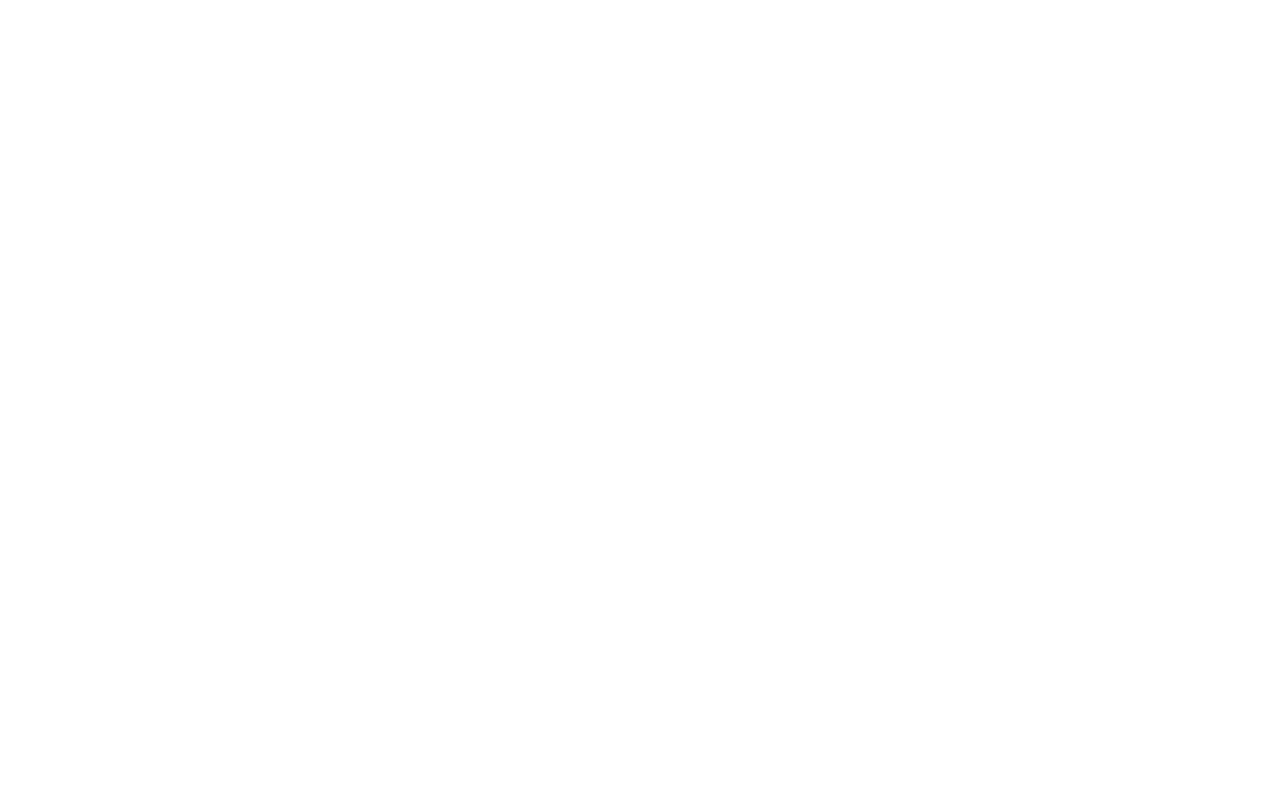
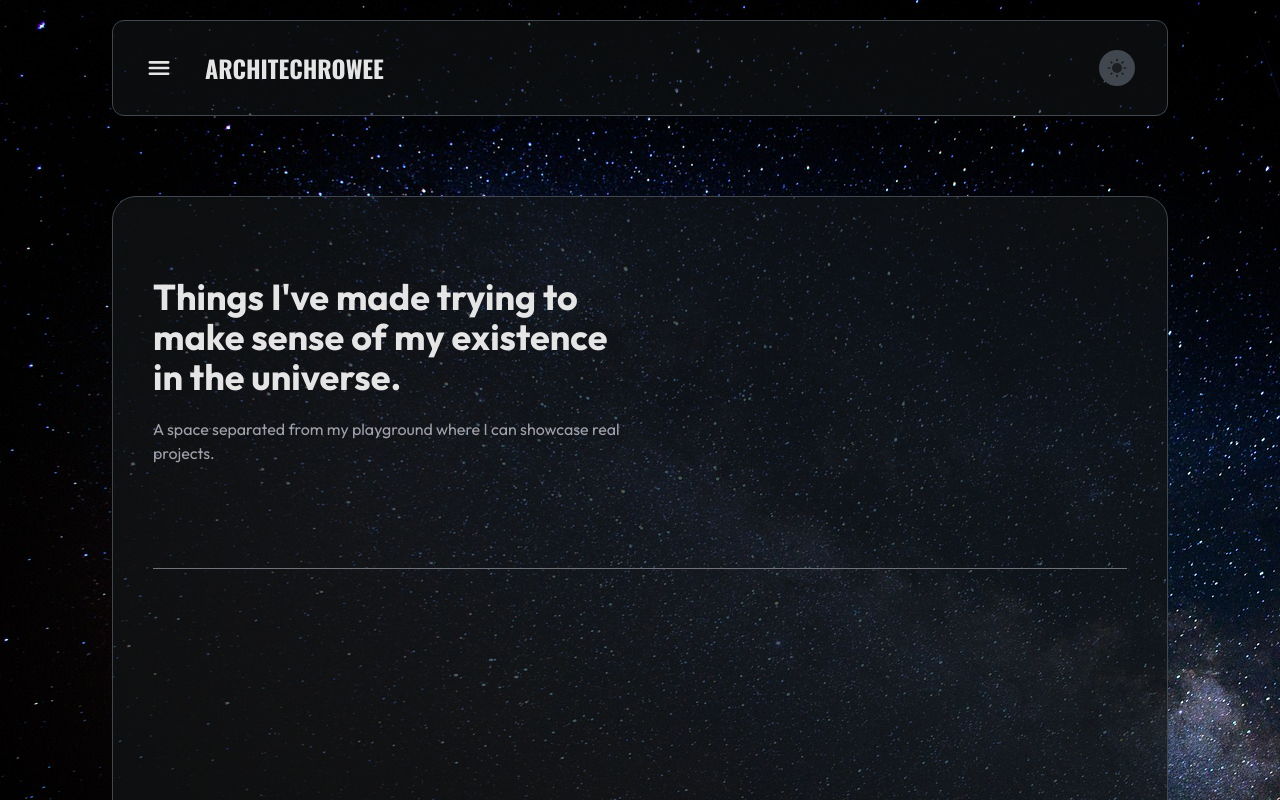
Before and after one commit to Rowee13/architech-rowee-v2, a React (Create React App) app: page /projects in a window 1280 px wide. Before the commit this address had no page. Shown: the top 800 px of the page. Built offline with nearby package versions, Linux system fonts and the light colour scheme; a web font is replaced by a local one.

Commit message:
Improve WorkCard UI, refactor other pages, and add projects page

```diff
--- a/src/App.jsx
+++ b/src/App.jsx
@@ -1,13 +1,16 @@
 import { BrowserRouter, Routes, Route } from "react-router-dom";
 
-import Home from "./pages/Home";
-import About from "./pages/About";
-import Contact from "./pages/Contact";
-import MyPlayground from "./pages/my-playground/MyPlayground";
-import ReactCodesandbox from "./pages/my-playground/react-bootcamp/ReactCodesandbox";
-import ReactBootcampProjects from "./pages/my-playground/react-bootcamp/ReactBootcampProjects";
-import Blog from "./pages/blog/Blog";
-import Resources from "./pages/resources/Resources";
+import {
+  Home,
+  About,
+  Contact,
+  MyPlayground,
+  ReactCodesandbox,
+  ReactBootcampProjects,
+  Projects,
+  Blog,
+  Resources,
+} from "./pages";
 import "./App.css";
 
 //----------------------------------------------------------
@@ -27,6 +30,7 @@
             element={<ReactBootcampProjects />}
           />
         </Route>
+        <Route path="/projects" element={<Projects />} />
         <Route path="/blog" element={<Blog />} />
         <Route path="/resources" element={<Resources />} />
       </Routes>
--- a/src/components/Layout.jsx
+++ b/src/components/Layout.jsx
@@ -7,7 +7,7 @@
   return (
     <>
       <Header />
-      <main className="flex flex-col justify-between h-full bg-bunker-gray-900 bg-no-repeat bg-opacity-60 border border-bunker-gray-400 lg:mx-16 xl:mx-28 mt-20 px-5 md:px7 xl:px-10 pt-20 rounded-t-3xl">
+      <main className="flex flex-col justify-between h-full bg-bunker-gray-900 bg-no-repeat bg-opacity-70 border border-bunker-gray-400 lg:mx-16 xl:mx-28 mt-20 px-5 md:px7 xl:px-10 pt-20 rounded-t-3xl">
         {children}
         <Footer />
       </main>
--- a/src/components/cards/WorksCard.jsx
+++ b/src/components/cards/WorksCard.jsx
@@ -4,15 +4,15 @@
 
 const WorksCard = ({ workId, workImg, workTitle, workDescription }) => {
   return (
-    <div className="flex flex-col w-full md:w-6/12 lg:w-4/12 rounded-xl bg-bunker-gray-800">
-      <div className="overflow-hidden rounded-t-xl">
+    <div className="flex flex-col w-full md:w-6/12 lg:w-4/12 p-3 xs:p-5 rounded-xl bg-bunker-gray-800 border border-bunker-gray-400 bg-opacity-60 hover:border-riptide-accent transition-all ease-in-out duration-200">
+      <div className="overflow-hidden rounded-xl">
         <img
           src={workImg}
           alt={workId}
           className="object-cover object-center"
         />
       </div>
-      <div className="pt-5 px-8 h-36">
+      <div className="pt-5 h-36">
         <h3 className="font-extrabold text-xl pb-3 text-whisper-white truncate">
           {workTitle}
         </h3>
@@ -22,7 +22,7 @@
       </div>
       <Link
         to={workId}
-        className="text-center text-riptide-accent py-3 m-8 rounded-xl uppercase font-black bg-bunker-gray-800 border border-riptide-accent hover:bg-riptide-accent hover:text-bunker-gray-900"
+        className="text-center text-riptide-accent w-full xs:w-5/12 py-2 xs:py-3 mt-10 mb-4 rounded-lg uppercase font-black bg-bunker-gray-800 border border-riptide-accent hover:bg-riptide-accent hover:text-bunker-gray-900"
       >
         view
       </Link>
--- a/src/constants/index.js
+++ b/src/constants/index.js
@@ -1,6 +1,7 @@
 export const links = [
   { name: "About me", to: "/about-me" },
   { name: "My Playground", to: "/my-playground" },
+  { name: "Projects", to: "/projects" },
   { name: "Blog", to: "/blog" },
   { name: "Resources", to: "/resources" },
   { name: "Contact me", to: "/contact-me" },
--- a/src/pages/Contact.jsx
+++ b/src/pages/Contact.jsx
@@ -14,14 +14,6 @@
 import { patternDivider } from "../assets";
 
 //----------------------------------------------------------
-
-const EmailErrorMessage = () => {
-  return (
-    <p className="absolute bottom-[-6px] font-outfit text-red-500">
-      Email must be valid
-    </p>
-  );
-};
 
 const Contact = () => {
   useDocumentTitle("Contact Me | ArchitechRowee");
@@ -92,12 +84,14 @@
           <img src={patternDivider} alt="divider" className="pt-10" />
           <button
             onClick={getNewQuote}
-            className="btn mt-10 w-10/12 lg:w-4/12 border-0 hover:bg-riptide-accent hover:shadow-navcontainer-shadow hover:text-bunker-gray-900"
+            className="btn mt-10 w-10/12 lg:w-4/12 border border-bunker-gray-400 hover:bg-riptide-accent hover:shadow-navcontainer-shadow hover:text-bunker-gray-900"
           >
             Get new quote
           </button>
         </header>
+
         <div className="border-b border-zinc-500 w-full h-10 mb-14" />
+
         <div className="flex flex-col md:flex-row justify-start items-start w-full h-full">
           <div className="w-full lg:w-6/12 pb-10">
             <h3 className="font-bold text-xl lg:text-3xl text-whisper-white">
@@ -206,7 +200,6 @@
                     placeholder="What is your email?"
                     className="rounded-md bg-bunker-gray-700 py-2 pl-3 text-sm"
                   />
-                  {email.isTouched ? <EmailErrorMessage /> : null}
                 </div>
                 <div className="flex flex-col w-full pb-3 lg:w-4/5 text-sm">
                   <label htmlFor="subject">Subject</label>
@@ -233,7 +226,7 @@
                   type="submit"
                   value="Semd"
                   onClick={handleSubmit}
-                  className="bg-bunker-gray-800 w-full sm:w-52 py-3 mt-3 font-bold text-lg text-whisper-white rounded-md hover:bg-riptide-accent hover:text-bunker-gray-800 transition-all ease-in-out delay-100 duration-150"
+                  className="bg-bunker-gray-800 w-full sm:w-52 py-3 mt-3 font-bold text-lg border border-bunker-gray-400 text-whisper-white rounded-md hover:bg-riptide-accent hover:text-bunker-gray-800 transition-all ease-in-out delay-100 duration-150"
                 >
                   {loading ? "Sending..." : "Send Message"}
                 </button>
--- a/src/pages/blog/Blog.jsx
+++ b/src/pages/blog/Blog.jsx
@@ -9,12 +9,12 @@
   return (
     <Layout>
       <div className="font-outfit text-whisper-white h-screen">
-        <header className="pb-16 md:w-10/12 lg:w-7/12 lg:pr-10">
+        <header className="pb-16 md:w-10/12 lg:w-8/12 lg:pr-20">
           <h1 className="font-bold text-3xl lg:text-4xl">
             I intend to write about architecture, software development, movies
             and TV shows I enjoy, and possibly tech gadgets.
           </h1>
-          <p className="text-zinc-400 pt-5 lg:pr-10">
+          <p className="text-zinc-400 pt-5 lg:pr-20">
             Just a space for me to share all of my thoughts and experiences on
             architecture, programming, tech gadgets, and anything else.
           </p>
--- /dev/null
+++ b/src/pages/index.js
@@ -0,0 +1,21 @@
+import Home from "./Home";
+import About from "./About";
+import Contact from "./Contact";
+import MyPlayground from "./my-playground/MyPlayground";
+import ReactCodesandbox from "./my-playground/react-bootcamp/ReactCodesandbox";
+import ReactBootcampProjects from "./my-playground/react-bootcamp/ReactBootcampProjects";
+import Projects from "./projects/Projects";
+import Blog from "./blog/Blog";
+import Resources from "./resources/Resources";
+
+export {
+  Home,
+  About,
+  Contact,
+  MyPlayground,
+  ReactCodesandbox,
+  ReactBootcampProjects,
+  Projects,
+  Blog,
+  Resources,
+};
--- /dev/null
+++ b/src/pages/projects/Projects.jsx
@@ -0,0 +1,25 @@
+import Layout from "../../components/Layout";
+
+//----------------------------------------------------------
+
+const Projects = () => {
+  return (
+    <Layout>
+      <div className="font-outfit text-whisper-white h-screen">
+        <header className="pb-16 md:w-10/12 xl:w-7/12 xl:pr-20">
+          <h1 className="font-bold text-3xl lg:text-4xl">
+            Things I've made trying to make sense of my existence in the
+            universe.
+          </h1>
+          <p className="text-zinc-400 pt-5">
+            A space separated from my playground where I can showcase real
+            projects.
+          </p>
+        </header>
+        <div className="border-b border-zinc-500 w-full h-10" />
+      </div>
+    </Layout>
+  );
+};
+
+export default Projects;
--- a/src/pages/resources/Resources.jsx
+++ b/src/pages/resources/Resources.jsx
@@ -14,7 +14,7 @@
             Software I use, tools for design and programming, and other things I
             recommend.
           </h1>
-          <p className="text-zinc-400 pt-5">
+          <p className="text-zinc-400 pt-5 lg:pr-24">
             This is a collection of websites, tools, software, and other stuff
             that I wanted to share with whoever visits my website. I personally
             use most resources here but some of them are just addition because I
```
